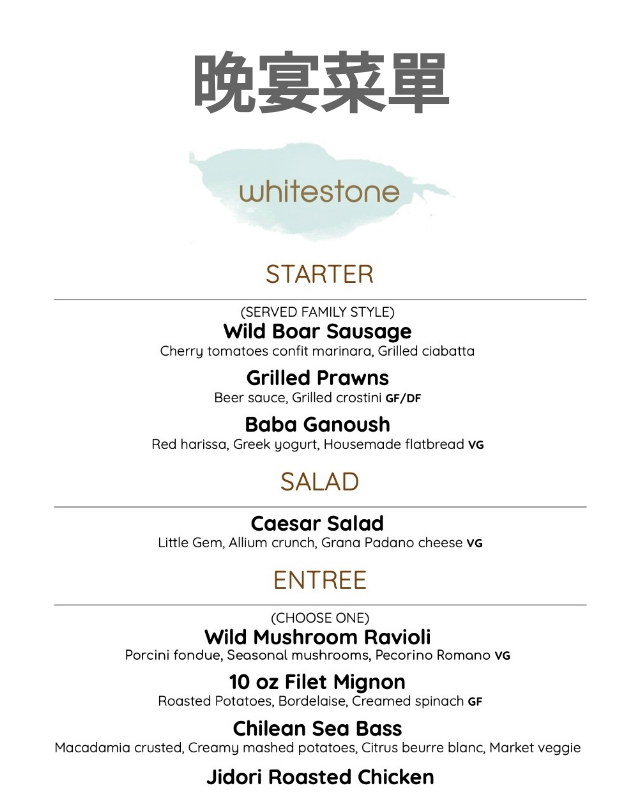
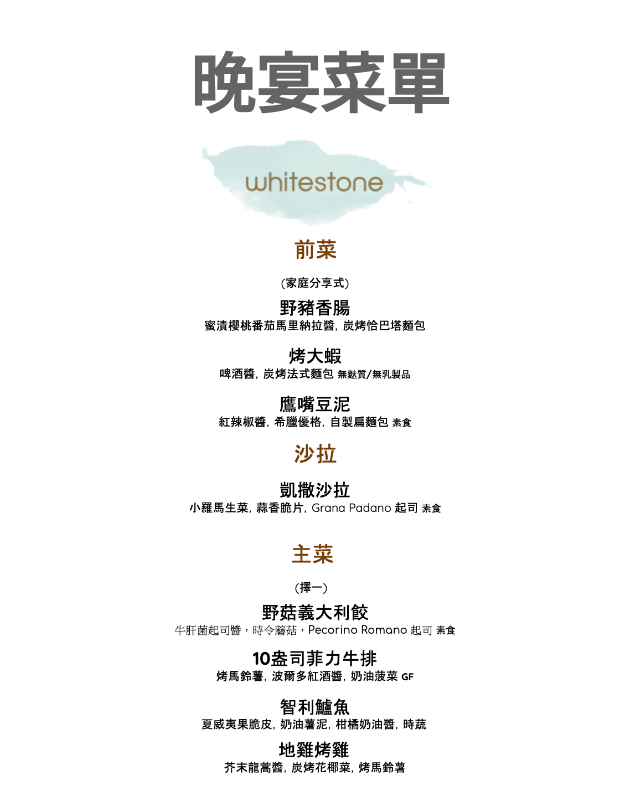
Before and after one commit to raymondsli/wedding, a React (Create React App) app: page / in a window 1280 px wide. Shown: the part 2020-2814 px from the top of the page, without its empty margins (320-960 px from the left). Built offline with nearby package versions, Linux system fonts and the light colour scheme; a web font is replaced by a local one.

Commit message:
Add chinese dinner menu image

```diff
--- a/src/pages/dinnerPage/Dinner.css
+++ b/src/pages/dinnerPage/Dinner.css
@@ -7,6 +7,10 @@
   height: 700px;
 }
 
+.dinner-menu-image.chinese {
+  background-image: url("~/src/images/dinner-menu-chinese.png");
+}
+
 .dinner-menu-image.mobile {
   height: 450px;
 }
--- a/src/pages/dinnerPage/Dinner.js
+++ b/src/pages/dinnerPage/Dinner.js
@@ -16,7 +16,13 @@ function Dinner(props) {
           ? getText("Dinner", language)
           : getText("Dinner Menu", language)}
       </h1>
-      <div className={"dinner-menu-image" + (isMobile ? " mobile" : "")} />
+      <div
+        className={
+          "dinner-menu-image" +
+          (language === "Chinese" ? " chinese" : "") +
+          (isMobile ? " mobile" : "")
+        }
+      />
     </div>
   );
 }
```
Also changed, not shown: src/images/dinner-menu-chinese.png (added).
